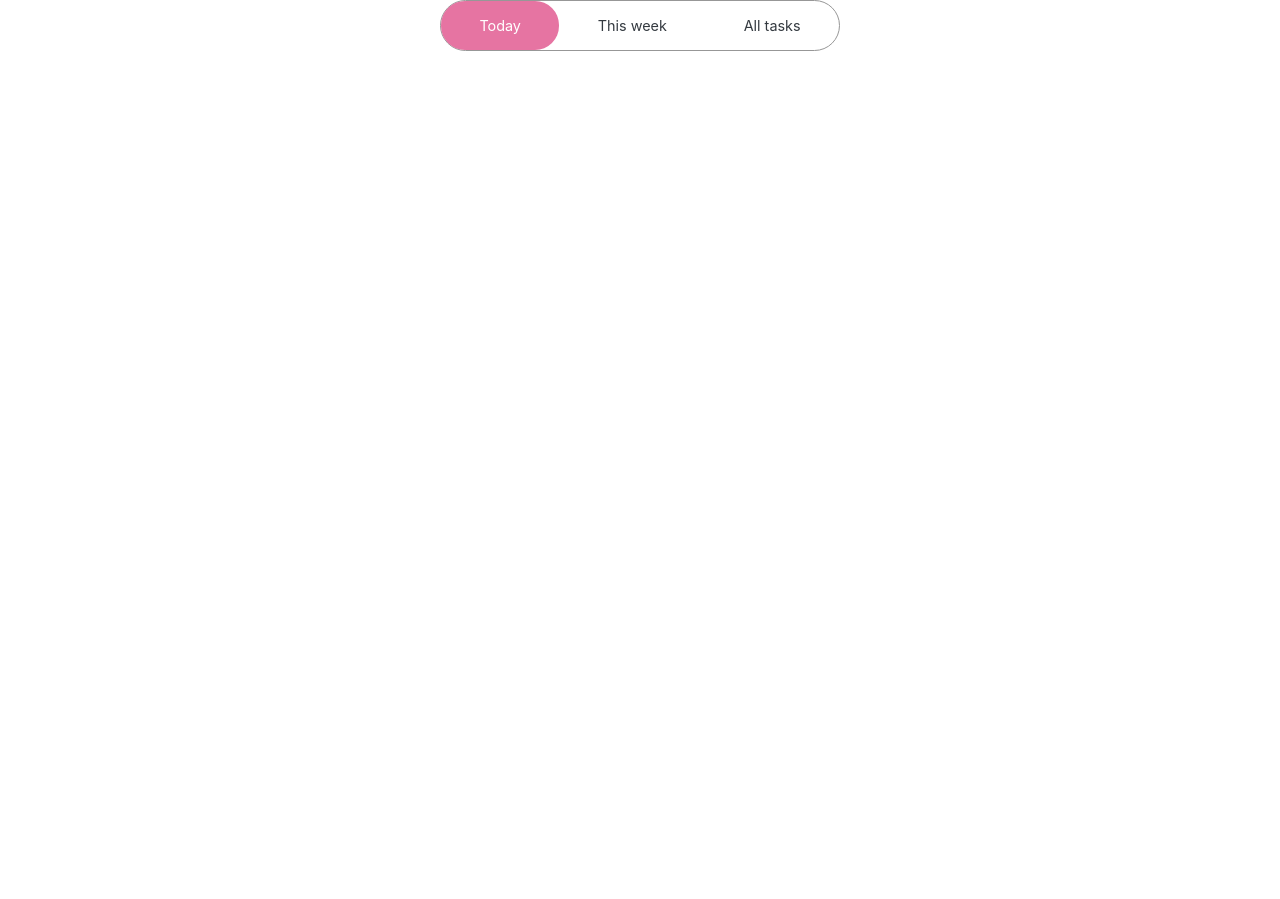
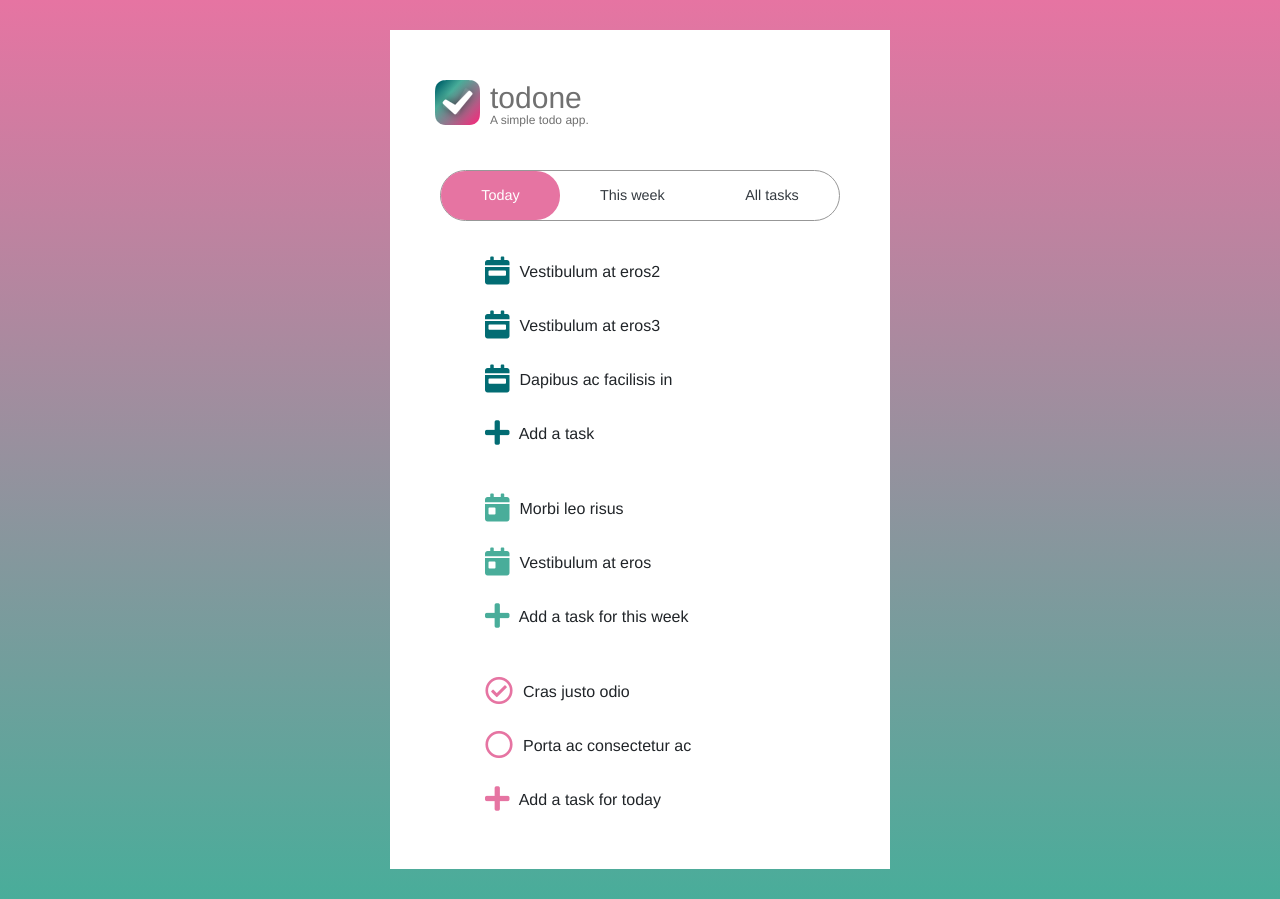
Before and after one commit to morrowdavidson/todo-list, a website built with webpack: page dist/index.html in a window 1280 px wide. Before the commit the page ends 800 px from the top, so only its background shows below. Built offline with nearby package versions, Linux system fonts and the light colour scheme.

Commit message:
Add header

```diff
--- a/package.json
+++ b/package.json
@@ -21,10 +21,12 @@
     "autoprefixer": "^9.4.9",
     "css-loader": "^2.1.0",
     "exports-loader": "^0.7.0",
+    "file-loader": "^3.0.1",
     "node-sass": "^4.11.0",
     "postcss-loader": "^3.0.0",
     "sass-loader": "^7.1.0",
     "style-loader": "^0.23.1",
+    "url-loader": "^1.1.2",
     "webpack": "^4.29.5",
     "webpack-cli": "^3.2.3"
   },
--- a/src/pill-nav.js
+++ b/src/pill-nav.js
@@ -57,14 +57,16 @@ const navList = [];
 function constructNavList () {
 
     navOptions.navTitles.forEach(linkTxt => {
-        let linkId = snakeCase(linkTxt) + '-nav';
+        let linkAnchor = snakeCase(linkTxt);
+        let linkId = linkAnchor + '-nav';
+
         let li = createLi();
         li.setAttribute('class','nav-item');
         let link = createLink();
         setAttributes(link, {
             'id'    :   linkId,
             'class' :   "nav-link",
-            'href'  :    '#' + linkId,
+            'href'  :    '#' + linkAnchor,
         });
         link.innerHTML = linkTxt;
 
@@ -80,7 +82,7 @@ function constructNavList () {
 }
 
 function constructNav() {
-    const page = document.getElementById('page');
+    const container = document.getElementById('header');
 
     constructNavList ();
     let nav = createNav();
@@ -96,7 +98,7 @@ function constructNav() {
         ul.appendChild(navItem);
     });
     nav.appendChild(ul);
-    page.appendChild(nav);
+    container.appendChild(nav);
 }
 
 constructNav();
--- a/src/scss/global.scss
+++ b/src/scss/global.scss
@@ -1,17 +1,47 @@
-$today      : #E674A2;
-$week       : #49AD9A;
-$all        : #026C73;
-$lightGrey  : #979797;
+$today      :#E674A2;
+$week       :#49AD9A;
+$all        :#026C73;
+$grey       :#707070;
+$lightGrey  :#979797;
 
-// #page {
-//     background-image: linear-gradient(to bottom,$today,$week);
-//     height:100vh;
-//     padding:0;
-//     margin:0;
-// };
+#page {
+    background-image: linear-gradient(to bottom,$today,$week);
+    height: 100%;
+    padding-top: 30px;
+    margin: 0;
+    font-family: Helvetica, Arial, sans-serif;
+    padding-bottom: 30px;
+};
 
-#lists-container {
+#app-container {
     max-width: 500px;
     margin: auto;
     background-color: white;
+    padding: 45px;
+    padding-top: 50px;
+
 };
+
+#header h1 {
+    font-size: 30px;
+    font-weight: lighter;
+    color: $grey;
+    margin-bottom: 0;
+    padding-bottom: 0;
+}
+
+#header p {
+    font-size: 12px;
+    font-weight: lighter;
+    color: $grey;
+    margin-top: -5px;
+    padding-top: 0;
+}
+
+#logo_tag {
+    background-image: url('../assets/todone_logo.svg');
+    display: inline-block;
+    background-repeat: no-repeat;
+    padding-left: 55px;
+    padding-bottom: 25px;
+}
--- a/webpack.config.js
+++ b/webpack.config.js
@@ -36,9 +36,20 @@ module.exports = {
           {
             // Loads a SASS/SCSS file and compiles it to CSS
             loader: 'sass-loader'
-          }
+          },
+
         ]
-      }
+      },
+      {
+        test: /\.(png|jp(e*)g|svg)$/,
+        use: [{
+            loader: 'url-loader',
+            options: {
+                limit: 8000, // Convert images < 8kb to base64 strings
+                name: 'images/[hash]-[name].[ext]'
+            }
+        }]
+      },
     ]
   }
 };
```
Also changed, not shown: dist/index.html, src/assets/todone_logo.svg (added), 1 other file.
